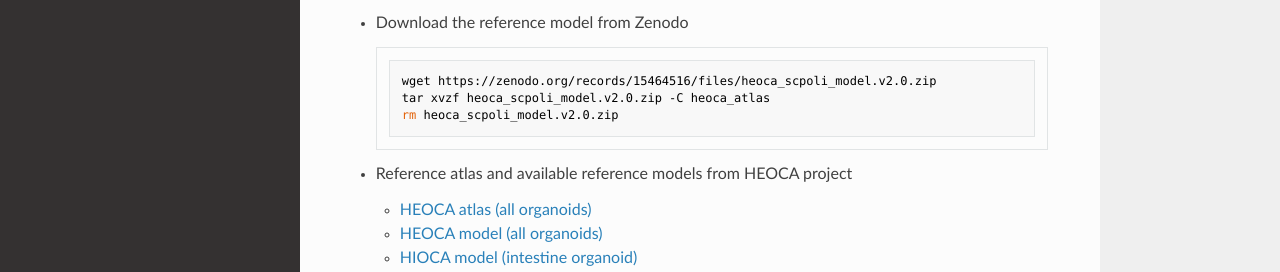
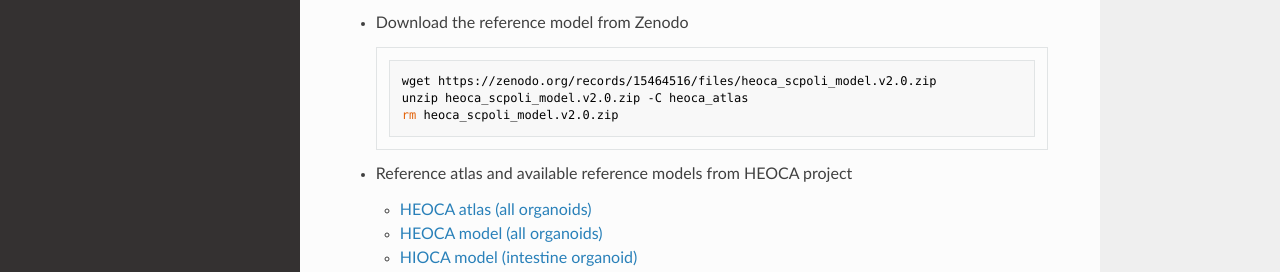
Before and after one commit to devsystemslab/sc2heoca, an MkDocs documentation site: the page built from docs/model_description.md, in a window 1280 px wide. Shown: the part 294-566 px from the top of the page. Built offline with MkDocs 1.6.1, drawn with Linux system fonts in a browser that asks for light colours; nearby versions of some CDN libraries.

Commit message:
Update model_description.md

````diff
--- a/docs/model_description.md
+++ b/docs/model_description.md
@@ -11,7 +11,7 @@ wget https://zenodo.org/records/15464619/files/gut_scpoli_integration.h5ad
 * Download the reference model from Zenodo
 ```
 wget https://zenodo.org/records/15464516/files/heoca_scpoli_model.v2.0.zip
-tar xvzf heoca_scpoli_model.v2.0.zip -C heoca_atlas
+unzip heoca_scpoli_model.v2.0.zip -C heoca_atlas
 rm heoca_scpoli_model.v2.0.zip
 ```
 
````
